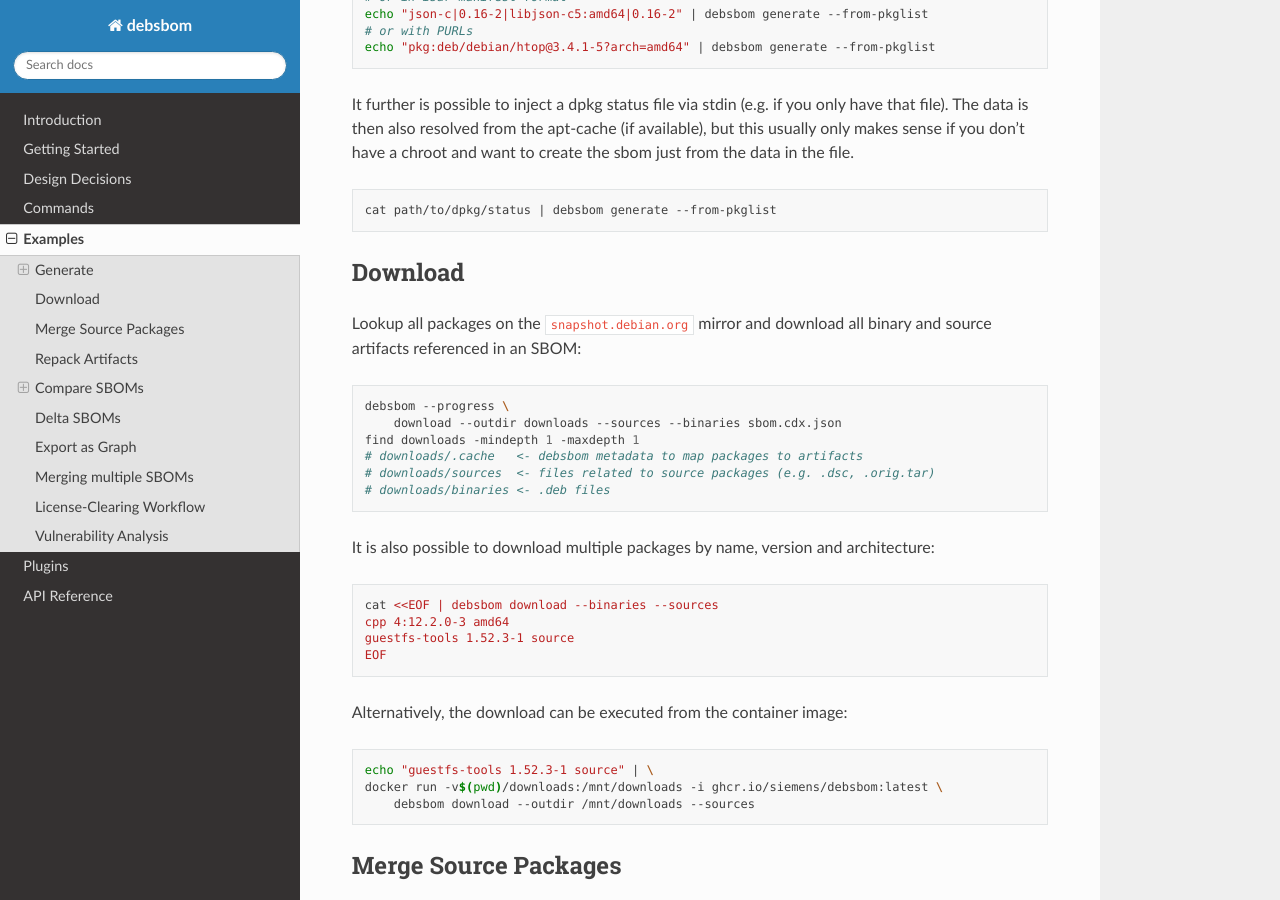
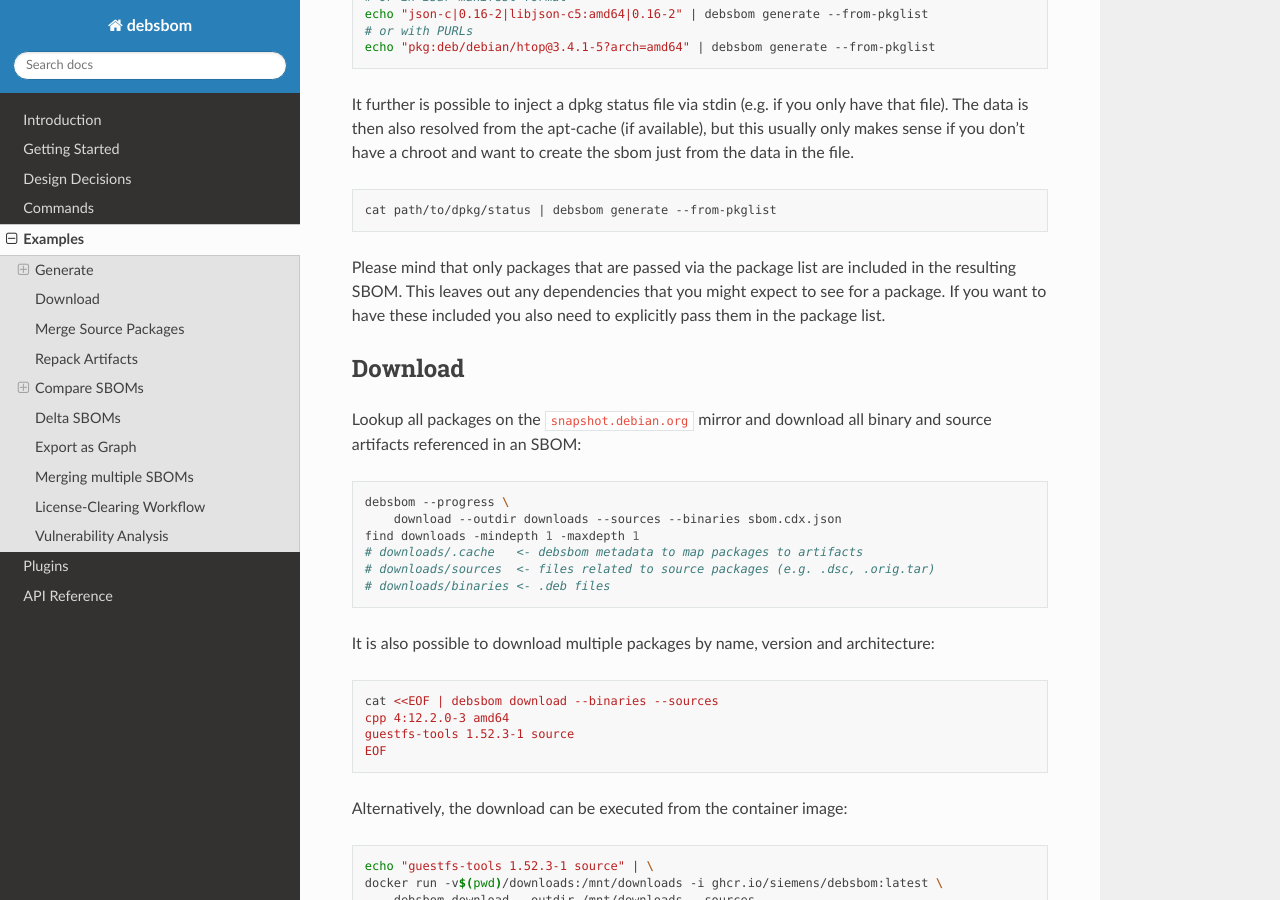
Before and after one commit to siemens/debsbom, a Sphinx documentation site: the page built from docs/source/examples.rst, in a window 1280 px wide and 900 px high, scrolled down 1076 px. Built offline with Sphinx 7.4.7 and the Read the Docs theme 3.1.0, drawn with Linux system fonts in a browser that asks for light colours.

Commit message:
docs: clarify --from-pkglist behavior
There was some confusion about what is included in the SBOM when passing
packages via the package list ingress. Only packages that are explicitly
passed in the package list are included in the SBOM, leaving out e.g.
direct dependencies.

Signed-off-by: Christoph Steiger <christoph.steiger@siemens.com>

```diff
--- a/docs/source/examples.rst
+++ b/docs/source/examples.rst
@@ -61,6 +61,9 @@ chroot and want to create the sbom just from the data in the file.
 .. code-block:: bash
 
     cat path/to/dpkg/status | debsbom generate --from-pkglist
+
+Please mind that only packages that are passed via the package list are included in the resulting SBOM. This leaves out any dependencies
+that you might expect to see for a package. If you want to have these included you also need to explicitly pass them in the package list.
 
 Download
 ~~~~~~~~
```
